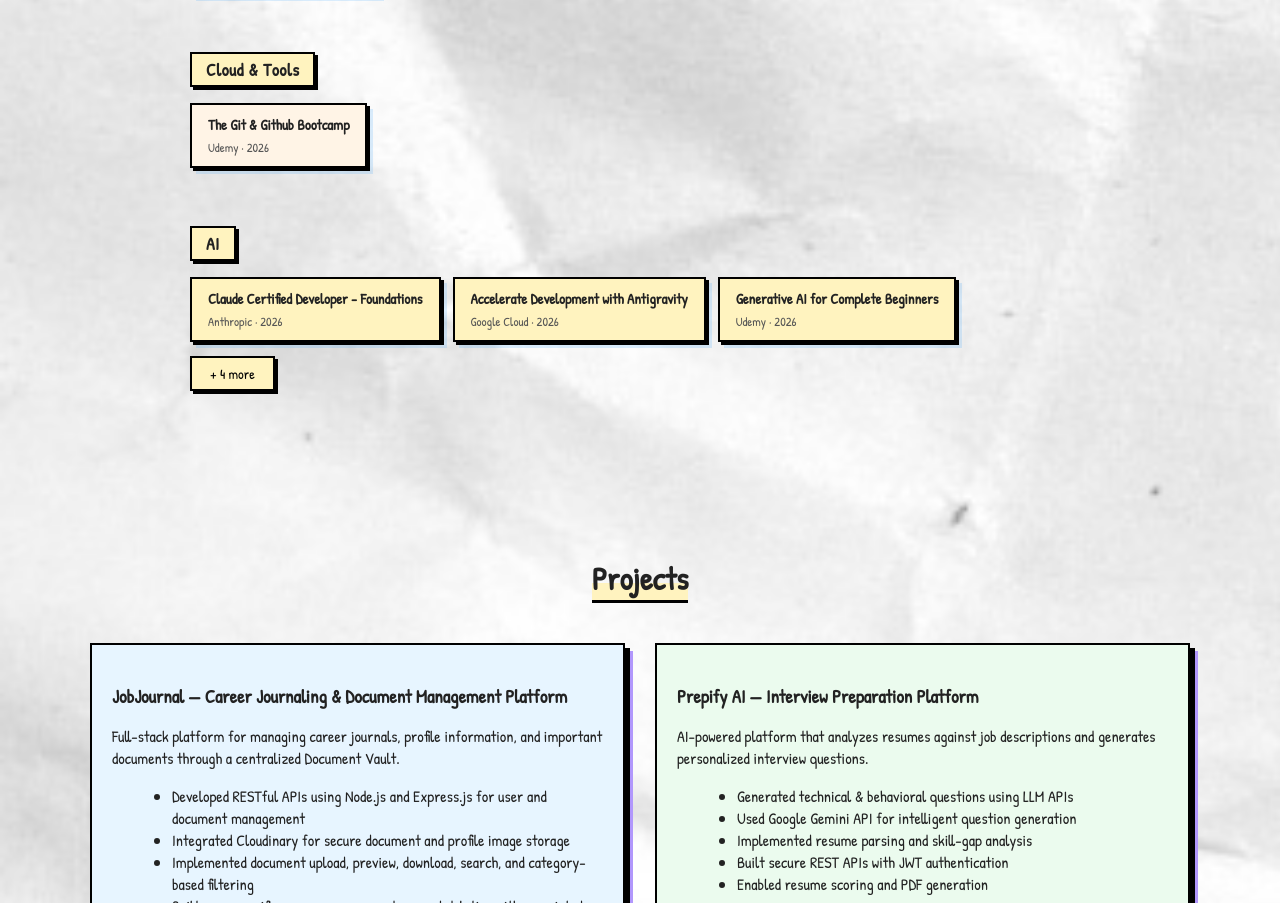
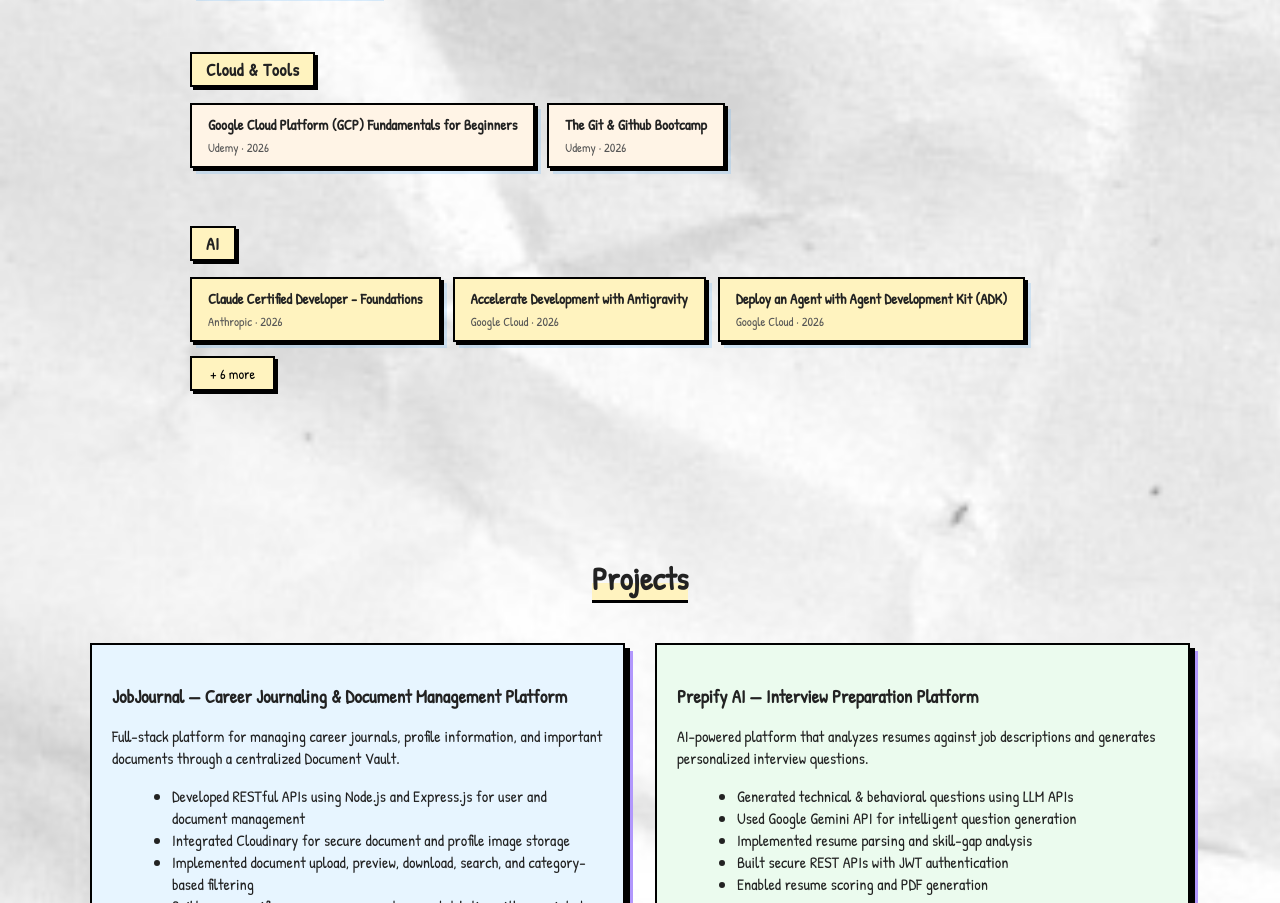
Before and after one commit to 22-vaibhav/Portfolio, a React (Vite) app: page / in a window 1280 px wide. Shown: the part 3210-4113 px from the top of the page. Built offline with nearby package versions, Linux system fonts and the light colour scheme.

Commit message:
add new certificate

```diff
--- a/src/constants/certifications.js
+++ b/src/constants/certifications.js
@@ -31,6 +31,7 @@ export const certificationCategories = [
     color: "var(--orange-light)",
     certs: [
       // { name: "Docker Essentials", issuer: "IBM", year: "2024", link: "#" },
+      { name: "Google Cloud Platform (GCP) Fundamentals for Beginners", issuer: "Udemy", year: "2026", link: "#" },
       { name: "The Git & Github Bootcamp", issuer: "Udemy", year: "2026", link: "#" },
       // { name: "Postman API Testing", issuer: "Postman", year: "2023", link: "#" },
     ],
@@ -41,6 +42,8 @@ export const certificationCategories = [
     certs: [
       { name: "Claude Certified Developer - Foundations", issuer: "Anthropic", year: "2026", link: "https://www.credly.com/badges/db2d1daf-3859-493d-8d92-58876f346a32" },
       { name: "Accelerate Development with Antigravity", issuer: "Google Cloud", year: "2026", link: "https://www.credly.com/badges/f19b26eb-5654-4008-8bdd-a5c3883cea2c/public_url" },
+      { name: "Deploy an Agent with Agent Development Kit (ADK)", issuer: "Google Cloud", year: "2026", link: "https://www.credly.com/badges/439b7b28-70c8-4df7-b998-47cee1cf43f7/public_url" },
+      { name: "Evaluate and Improve Agent Development Kit Agents", issuer: "Google Cloud", year: "2026", link: "https://www.credly.com/badges/d3b79bb6-5f6e-4c0f-bd78-e40c0850ffe7/public_url" },
       { name: "Generative AI for Complete Beginners", issuer: "Udemy", year: "2026", link: "https://ude.my/UC-1c457a6e-f6da-484d-9134-401593d7adeb" },
       { name: "OpenAI Foundational Knowledge", issuer: "OpenAI", year: "2026", link: "https://drive.google.com/file/d/1JmcCwtKW6ylZCpO1m-rN6JYrzyfudu-u" },
       { name: "OpenAI Technical Practitioner", issuer: "OpenAI", year: "2026", link: "https://drive.google.com/file/d/1pOW6g2VF6jNKzTVbjuRu6QwXoqobovC_" },
```
